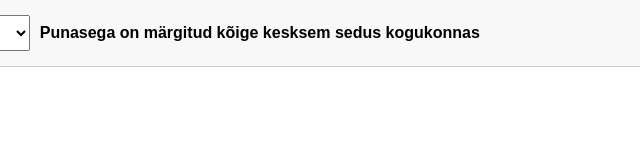
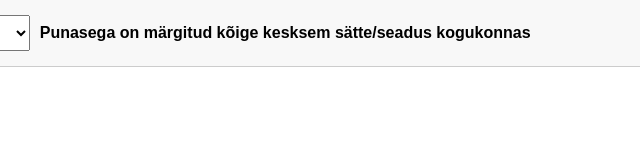
Before and after one commit to AntiRoots/mag_project, a plain HTML site: page docs/kogukonnad.html in a window 1280 px wide. Shown: the full height of the page, 280-920 px from the left. Drawn offline with Linux system fonts and the light colour scheme.

Commit message:
Update kogukonnad.html

```diff
--- a/docs/kogukonnad.html
+++ b/docs/kogukonnad.html
@@ -86,7 +86,7 @@
         <option value="kogukonnad/kogukond_212.html">Kogukond 212</option>
         <option value="kogukonnad/kogukond_214.html">Kogukond 214</option>
       </select>
-      <label>Punasega on märgitud kõige kesksem sedus kogukonnas</label>
+      <label>Punasega on märgitud kõige kesksem sätte/seadus kogukonnas</label>
     </div>
     <div style="width: 50px;"></div>
   </div>
```
